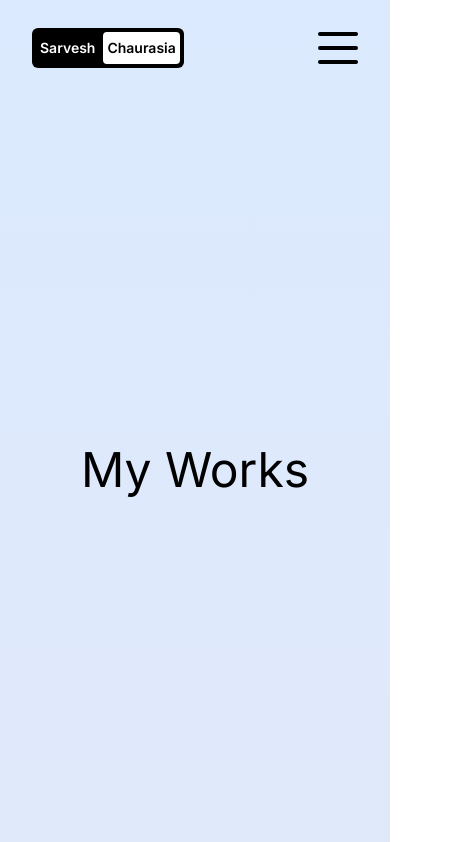
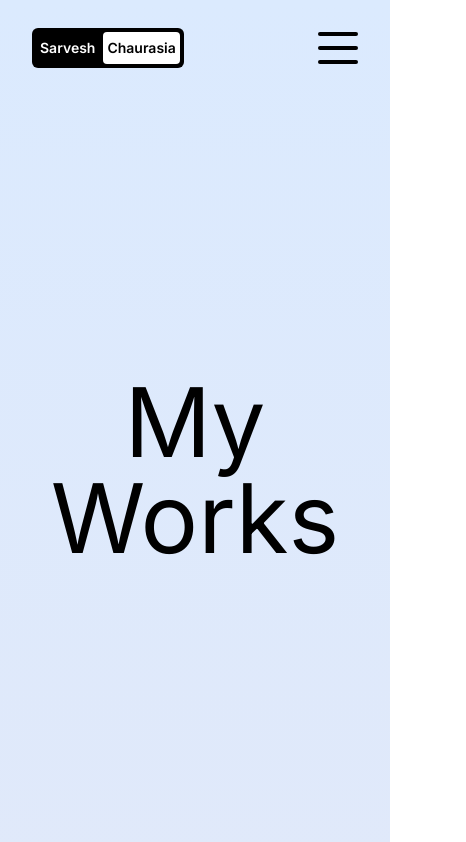
Before and after one commit to Sarvesh0906/Portfolio-Website, a Next.js app: page /portfolio in a window 390 px wide. Shown: the top 842 px of the page, 466 px wide, since content can reach past the window. Built offline with nearby package versions, Linux system fonts and the light colour scheme.

Commit message:
Updated CSS

```diff
--- a/src/app/globals.css
+++ b/src/app/globals.css
@@ -42,6 +42,7 @@
         background: linear-gradient(to bottom, #3b82f6, #f87171);
         transition: background 0.3s ease-in-out;
     }
+
 }
 
 
--- a/src/app/portfolio/page.jsx
+++ b/src/app/portfolio/page.jsx
@@ -251,16 +251,16 @@ const PortfolioPage = () => {
 
     return (
         <motion.div
-            className="h-full w-full"
+            className="h-full w-screen"
             initial={{ y: "-200vh" }}
             animate={{ y: "0%" }}
             transition={{ duration: 1, ease: "easeOut" }}
         >
-            <div className="h-[600vh] w-full relative" ref={ref}>
-                <div className="flex w-screen h-[calc(100vh-6rem)] items-center justify-center text-5xl sm:text-7xl md:text-8xl text-center">My Works</div>
+            <div className="h-[600vh] w-screen relative" ref={ref}>
+                <div className="flex w-screen h-[calc(100vh-6rem)] items-center justify-center text-8xl text-center">My Works</div>
 
                 <div className="sticky top-0 left-0 flex h-screen w-full gap-4 items-center overflow-hidden">
-                    <motion.div style={{ x, maxHeight: "100vh" }} className="flex">
+                    <motion.div style={{ x }} className="flex">
                         <div className="h-screen w-screen flex items-center justify-center bg-gradient-to-r from-purple-300 to-red-300" />
                         {items.map((item) => (
                             <div
--- a/src/components/transitionProvider.jsx
+++ b/src/components/transitionProvider.jsx
@@ -39,7 +39,7 @@ const transitionProvider = ({ children }) => {
                     <Navbar />
                 </div>
 
-                <div className="lg:h-[calc(100vh-6rem)] h-full">
+                <div className="lg:h-[calc(100vh-6rem)] h-full w-full">
                     {children}
                 </div>
             </div>
```
